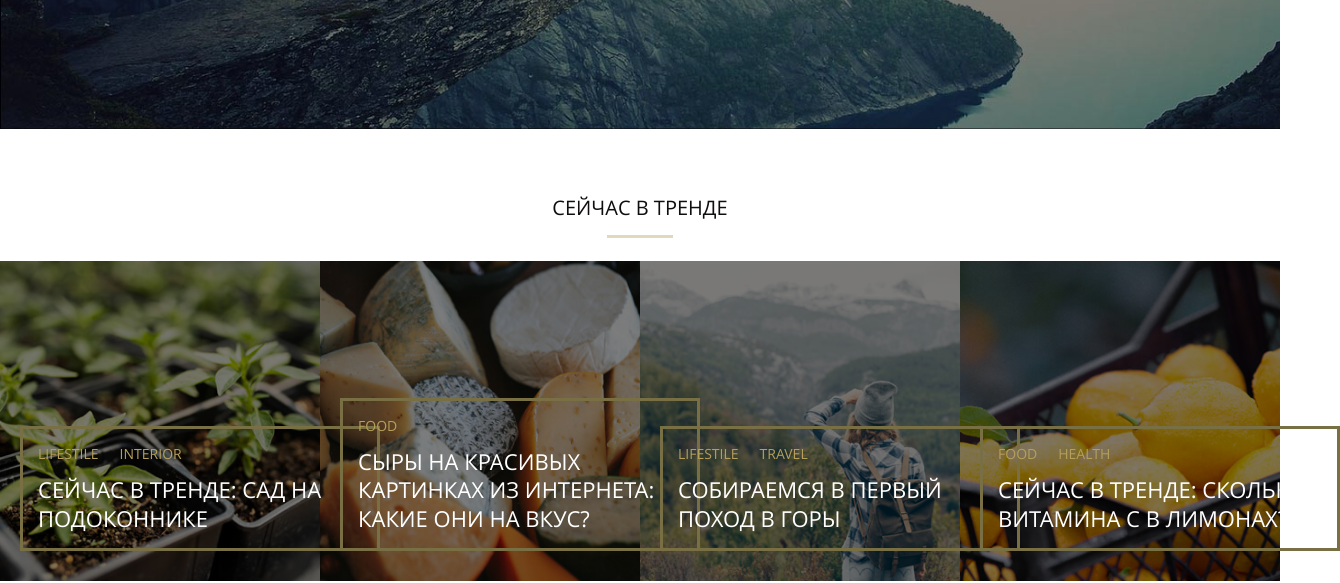
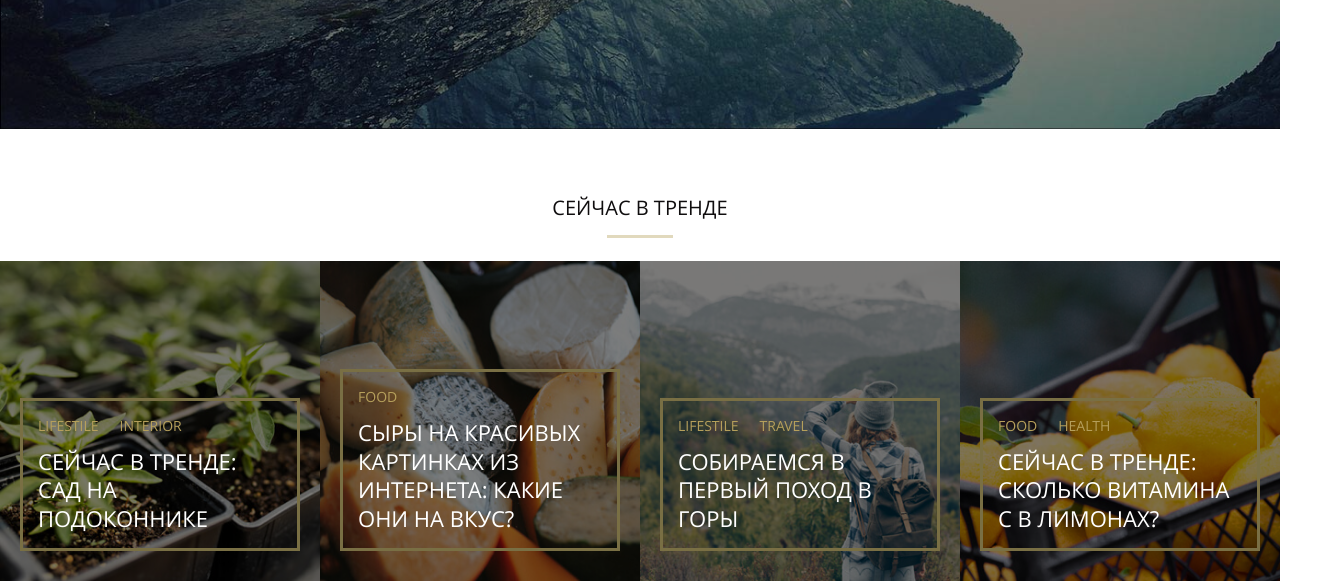
Before and after one commit to lexxx3105/mq-diplom, a plain HTML site: page index.html in a window 1280 px wide. Shown: the part 344-927 px from the top of the page, 1340 px wide, since content can reach past the window. Drawn offline with Linux system fonts and the light colour scheme.

Commit message:
Add files via upload

```diff
--- a/css/style.css
+++ b/css/style.css
@@ -232,7 +232,7 @@ a.menu-link{
     opacity: 1;
     position: absolute;
     bottom: 30px;
-    width: 360px;
+    max-width: 360px;
     margin: 0px 20px;
     padding: 15px;
     align-items: end;
```
